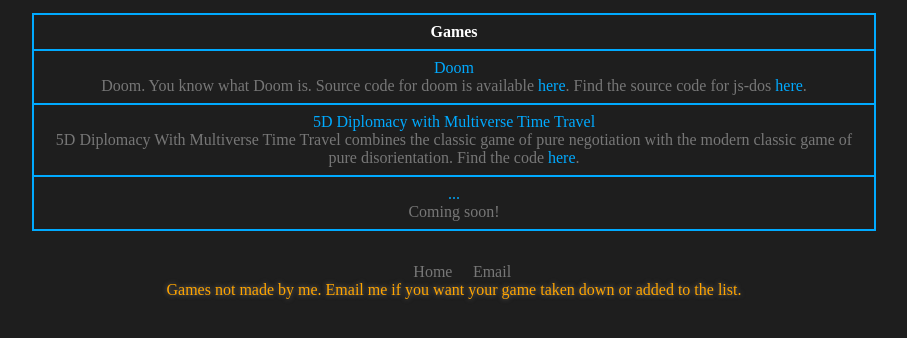
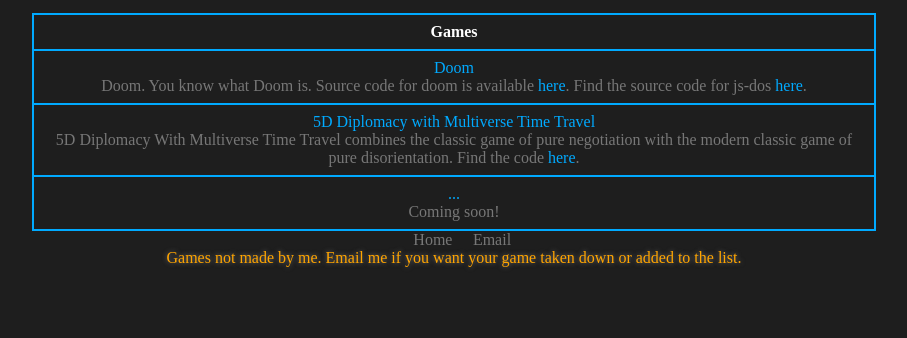
Before and after one commit to Desyncfy/games, a plain HTML site: page index.html in a window 1280 px wide. Shown: the part 68-406 px from the top of the page, without its empty margins (186-1093 px from the left). Drawn offline with Linux system fonts and the light colour scheme; a web font is replaced by a local one.

Commit message:
pin contacts to bottom

```diff
--- a/assets/style.css
+++ b/assets/style.css
@@ -99,5 +99,7 @@
 
 
 #contact {
-  margin-top: 2rem;
+  position: absolute;
+  bottom: 0;
+  width: 100%;
 }
```
